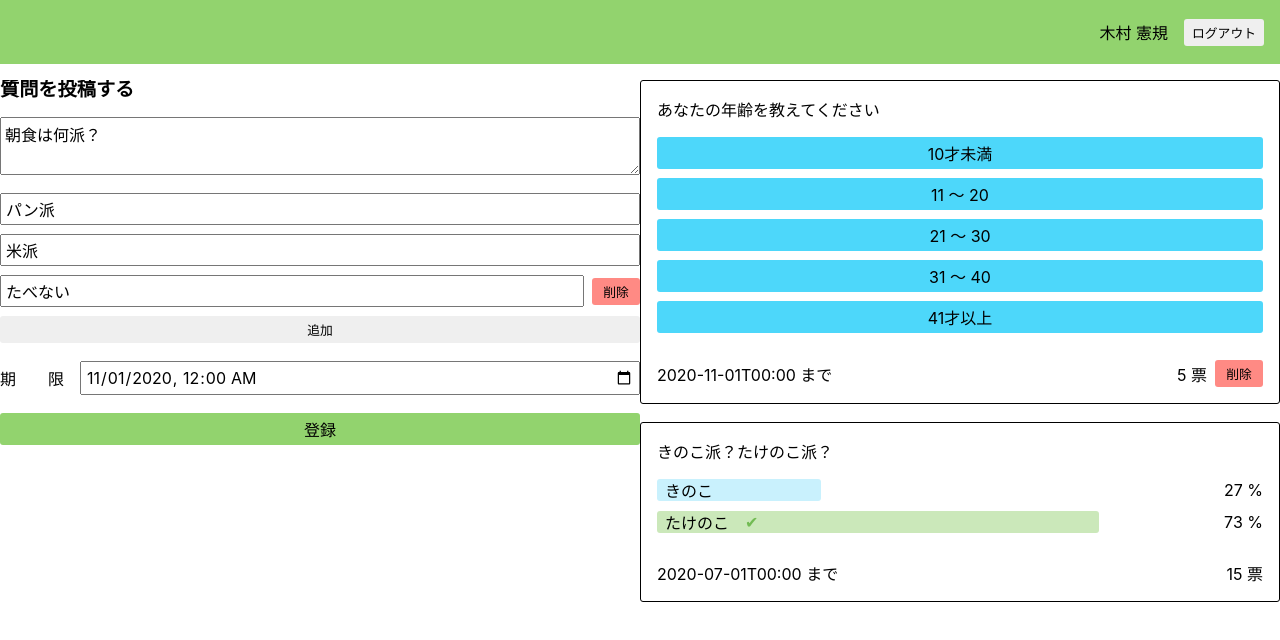
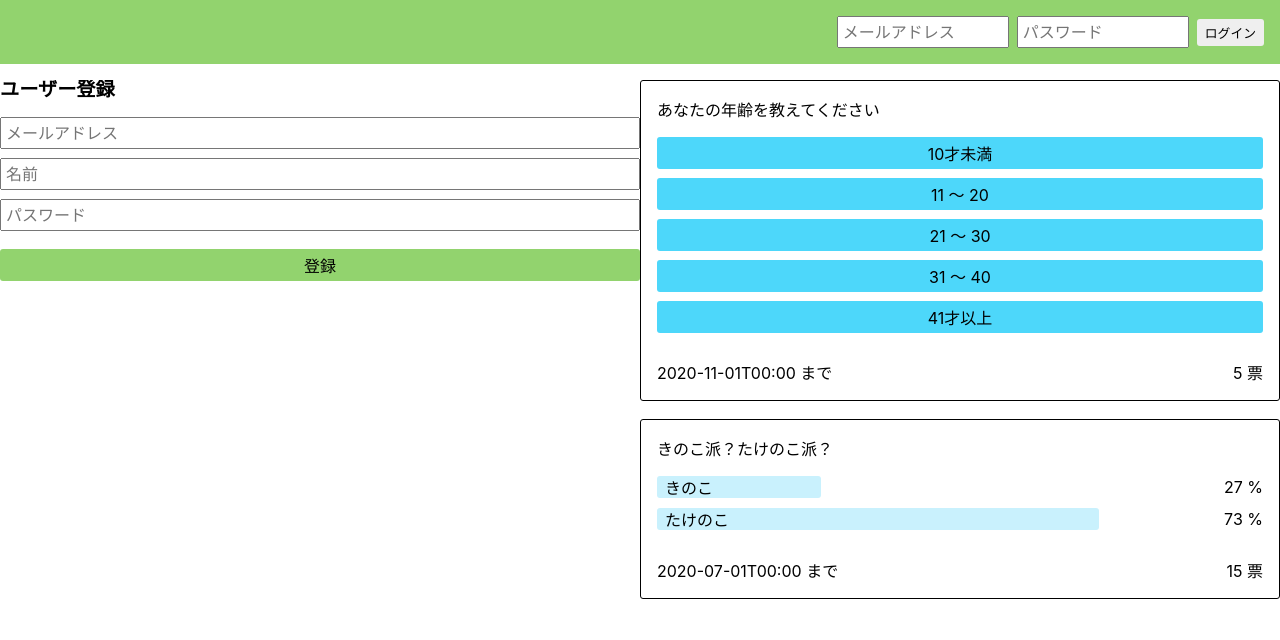
Before and after one commit to Kazunori-Kimura/react-vote, a React (Create React App) app: page / in a window 1280 px wide. Shown: the top 640 px of the page. Built offline with nearby package versions, Linux system fonts and the light colour scheme.

Commit message:
[add] implement authenticate feature

```diff
--- a/src/App.tsx
+++ b/src/App.tsx
@@ -1,16 +1,35 @@
-import React from 'react';
+import React, { useState } from 'react';
 import './App.css';
 import Header from './components/Header';
 import QuestionEntry from './components/QuestionEntry';
 import SignUp from './components/SignUp';
 import QuestionList from './components/QuestionList';
+import { IUser } from './models';
+
 // 仮に静的なデータを使用する
-import { user, questionEntry, questions } from './models/data';
+import { questionEntry, questions } from './models/data';
 
 const App: React.FC = () => {
+    // ログインユーザー情報
+    const [user, setUser] = useState<IUser>();
+
+    /**
+     * ログイン認証成功時に state にログインユーザー情報を保持
+     */
+    const onSignIn = (signInUser: IUser) => {
+        setUser(signInUser);
+    };
+
+    /**
+     * ログアウト時に state のログインユーザー情報を破棄する
+     */
+    const onSignOut = () => {
+        setUser(undefined);
+    };
+
     return (
         <div className="App">
-            <Header user={user} />
+            <Header user={user} onSignIn={onSignIn} onSignOut={onSignOut} />
             <div className="App__contents">
                 <div className="App__content-item">
                     {user ? <QuestionEntry question={questionEntry} /> : <SignUp user={user} />}
--- a/src/components/Header.tsx
+++ b/src/components/Header.tsx
@@ -7,10 +7,16 @@
 
 interface HeaderProps {
     user?: IUser;
+    onSignIn: (user: IUser) => void;
+    onSignOut: () => void;
 }
 
-const Header: React.FC<HeaderProps> = ({ user }) => {
-    return <div className="header">{user ? <SignOut user={user} /> : <SignIn />}</div>;
+const Header: React.FC<HeaderProps> = ({ user, onSignIn, onSignOut }) => {
+    return (
+        <div className="header">
+            {user ? <SignOut user={user} onSignOut={onSignOut} /> : <SignIn onSignIn={onSignIn} />}
+        </div>
+    );
 };
 
 export default Header;
--- a/src/components/SignIn.tsx
+++ b/src/components/SignIn.tsx
@@ -1,28 +1,84 @@
-import React from 'react';
+import React, { useState } from 'react';
 import { IUser } from '../models';
 
 import './SignIn.css';
 
+import { user } from '../models/data';
+
 interface SignInProps {
-    user?: IUser;
+    onSignIn: (user: IUser) => void;
 }
 
-const SignIn: React.FC<SignInProps> = ({ user }) => {
+// stateの型定義
+interface ISignInState {
+    email: string;
+    password: string;
+}
+// stateの初期値
+const initialState: ISignInState = {
+    email: '',
+    password: '',
+};
+
+const SignIn: React.FC<SignInProps> = ({ onSignIn }) => {
+    // stateの宣言
+    const [signInState, setSignInState] = useState(initialState);
+
+    /**
+     * テキストボックスの変更時に実行されるイベントハンドラー
+     */
+    const handleChange = (event: React.ChangeEvent<HTMLInputElement>) => {
+        const { name, value } = event.currentTarget;
+        // 入力値を元に state を再作成
+        const state: ISignInState = {
+            ...signInState,
+            [name]: value,
+        };
+        setSignInState(state);
+    };
+
+    /**
+     * フォームの submit発生時に実行されるイベントハンドラー
+     */
+    const handleSubmit = (event: React.FormEvent<HTMLFormElement>) => {
+        // デフォルトのSubmitイベント (画面の再読み込み) をキャンセル
+        event.preventDefault();
+
+        // フォームに入力エラーが無い場合
+        if (event.currentTarget.checkValidity()) {
+            // 認証処理を実行する
+            // 仮実装で data.ts のユーザー情報と一致するかどうか確認します
+            const { email, password } = signInState;
+            if (email === user.email && password === user.password) {
+                // ログインユーザー情報を親コンポーネントに渡す
+                onSignIn(user);
+            } else {
+                // 認証失敗時、alertを表示します
+                // eslint-disable-next-line no-alert
+                alert('メールアドレスかパスワードが正しくありません');
+            }
+        }
+    };
+
     return (
-        <form className="sign-in">
+        <form className="sign-in" onSubmit={handleSubmit} autoComplete="off">
             <input
                 type="email"
+                name="email"
                 className="sign-in__email"
                 placeholder="メールアドレス"
                 required
-                defaultValue={user?.email}
+                value={signInState.email}
+                onChange={handleChange}
             />
             <input
                 type="password"
+                name="password"
                 className="sign-in__password"
                 placeholder="パスワード"
                 required
-                defaultValue={user?.password}
+                value={signInState.password}
+                onChange={handleChange}
             />
             <button type="submit" className="sign-in__button">
                 ログイン
--- a/src/components/SignOut.tsx
+++ b/src/components/SignOut.tsx
@@ -5,13 +5,14 @@
 
 interface SignOutProps {
     user: IUser;
+    onSignOut: () => void;
 }
 
-const SignOut: React.FC<SignOutProps> = ({ user }) => {
+const SignOut: React.FC<SignOutProps> = ({ user, onSignOut }) => {
     return (
         <div className="sign-out">
             <span className="sign-out__user-name">{user.name}</span>
-            <button type="button" className="sign-out__button">
+            <button type="button" className="sign-out__button" onClick={onSignOut}>
                 ログアウト
             </button>
         </div>
```
